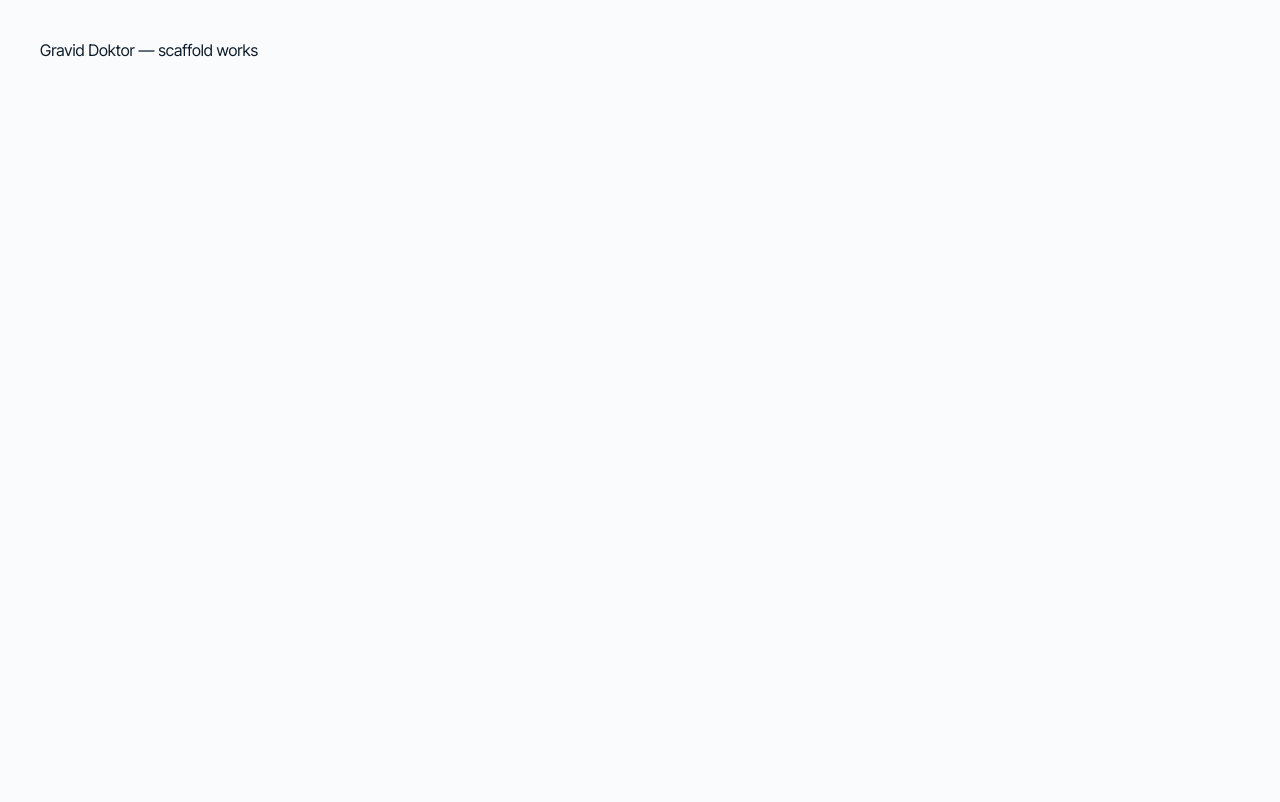
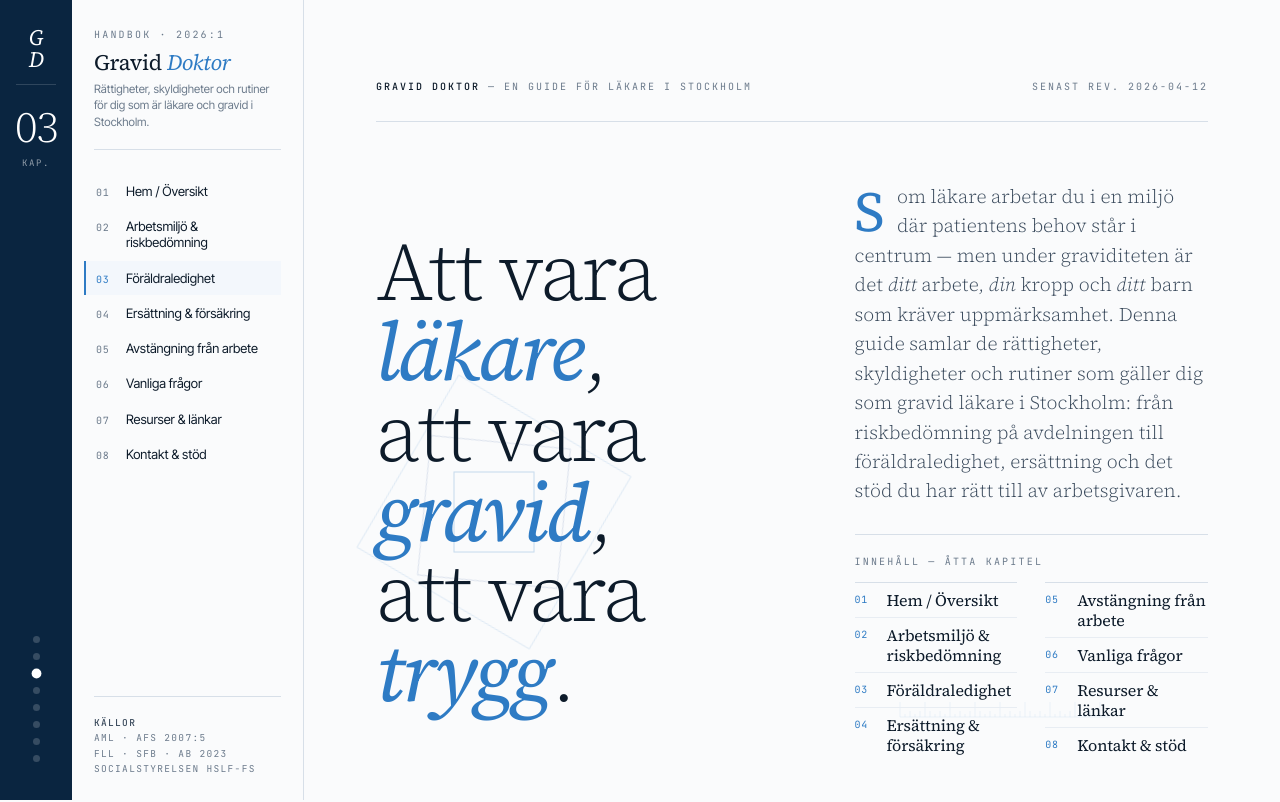
Before and after one commit to Widaeus/graviddoktor, a React (Vite) app: page / in a window 1280 px wide. Shown: the top 802 px of the page. Built offline with nearby package versions, Linux system fonts and the light colour scheme.

Commit message:
feat: wire App.jsx with all 8 chapters

```diff
--- a/src/App.jsx
+++ b/src/App.jsx
@@ -1,3 +1,35 @@
+import { useActivePage, useReveal } from './hooks/scroll.js';
+import Rail from './components/Rail.jsx';
+import Nav from './components/Nav.jsx';
+import End from './components/End.jsx';
+import Hero from './pages/Hero.jsx';
+import Arbetsmiljo from './pages/Arbetsmiljo.jsx';
+import Foraldra from './pages/Foraldra.jsx';
+import Ersattning from './pages/Ersattning.jsx';
+import Avstangning from './pages/Avstangning.jsx';
+import FAQ from './pages/FAQ.jsx';
+import Resurser from './pages/Resurser.jsx';
+import Kontakt from './pages/Kontakt.jsx';
+
 export default function App() {
-  return <div style={{ padding: 40 }}>Gravid Doktor — scaffold works</div>;
+  const active = useActivePage();
+  useReveal();
+
+  return (
+    <>
+      <Rail active={active} />
+      <Nav active={active} />
+      <main className="stage">
+        <Hero />
+        <Arbetsmiljo />
+        <Foraldra />
+        <Ersattning />
+        <Avstangning />
+        <FAQ />
+        <Resurser />
+        <Kontakt />
+        <End />
+      </main>
+    </>
+  );
 }
```
